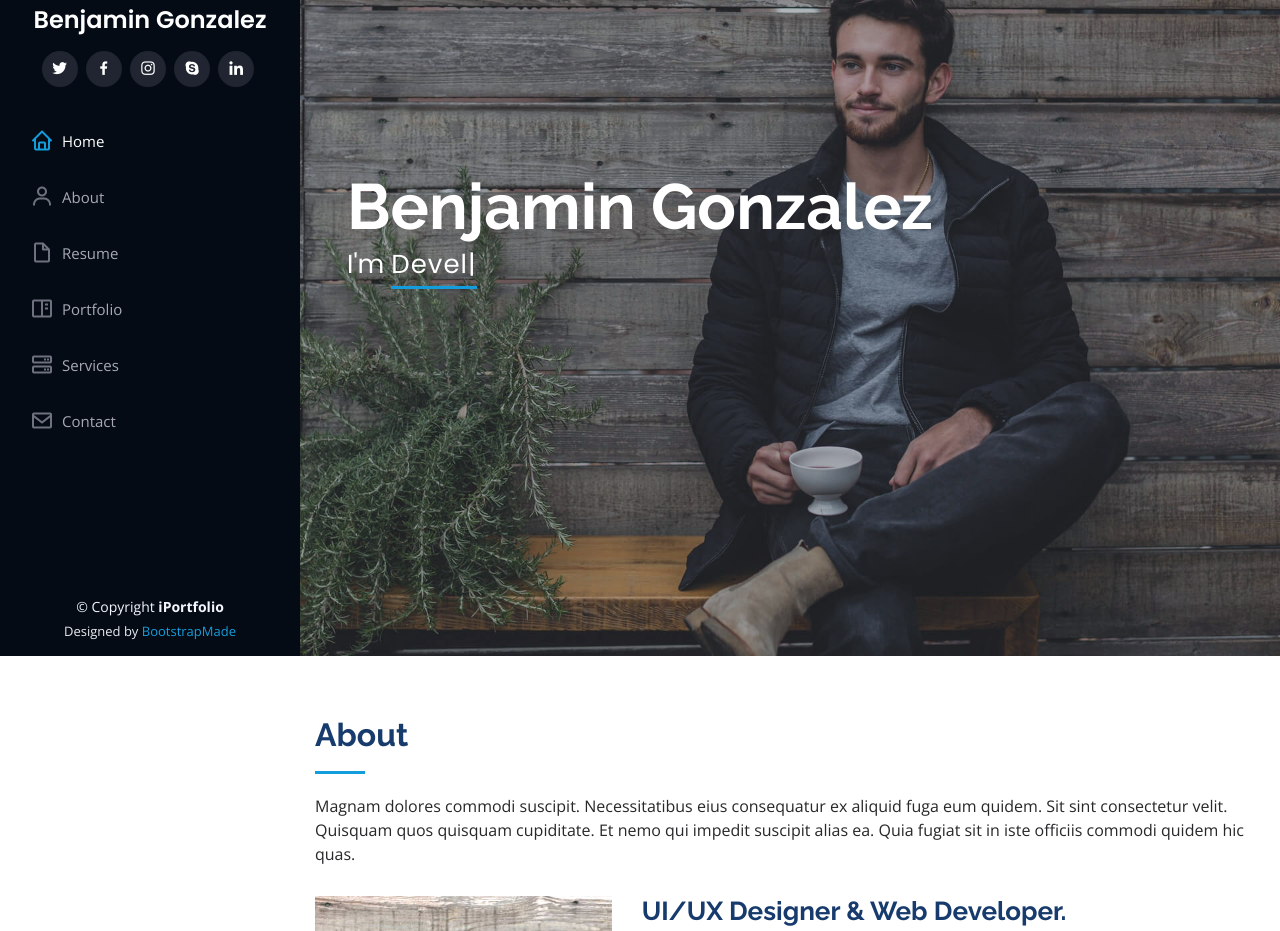
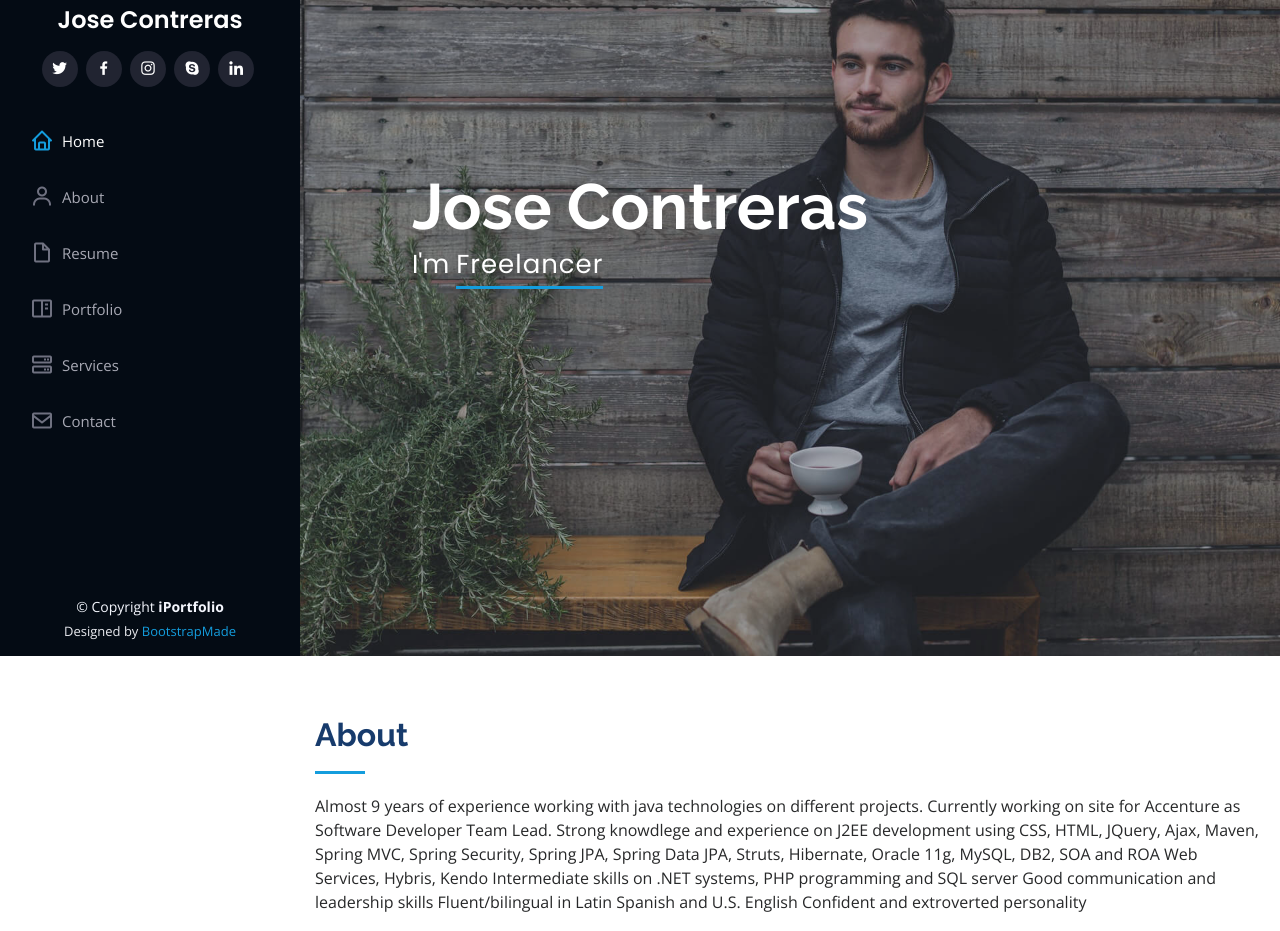
Before and after one commit to benzalez/tonterias, a plain HTML site: page index.html in a window 1280 px wide. Shown: the part 144-1075 px from the top of the page. Drawn offline with nearby package versions, Linux system fonts and the light colour scheme.

Commit message:
Update About

```diff
--- a/index.html
+++ b/index.html
@@ -46,7 +46,7 @@
 
       <div class="profile">
         <img src="assets/img/profile-img.jpg" alt="" class="img-fluid rounded-circle">
-        <h1 class="text-light"><a href="index.html">Benjamin Gonzalez</a></h1>
+        <h1 class="text-light"><a href="index.html">Jose Contreras</a></h1>
         <div class="social-links mt-3 text-center">
           <a href="#" class="twitter"><i class="bx bxl-twitter"></i></a>
           <a href="#" class="facebook"><i class="bx bxl-facebook"></i></a>
@@ -75,8 +75,8 @@
   <!-- ======= Hero Section ======= -->
   <section id="hero" class="d-flex flex-column justify-content-center align-items-center">
     <div class="hero-container" data-aos="fade-in">
-      <h1>Benjamin Gonzalez</h1>
-      <p>I'm <span class="typed" data-typed-items="Designer, Developer, Freelancer, Photographer"></span></p>
+      <h1>Jose Contreras</h1>
+      <p>I'm <span class="typed" data-typed-items="Developer, Freelancer, Investor"></span></p>
     </div>
   </section><!-- End Hero -->
 
@@ -88,7 +88,15 @@
 
         <div class="section-title">
           <h2>About</h2>
-          <p>Magnam dolores commodi suscipit. Necessitatibus eius consequatur ex aliquid fuga eum quidem. Sit sint consectetur velit. Quisquam quos quisquam cupiditate. Et nemo qui impedit suscipit alias ea. Quia fugiat sit in iste officiis commodi quidem hic quas.</p>
+          <p>
+            Almost 9 years of experience working with java technologies on different projects.
+            Currently working on site for Accenture as Software Developer Team Lead.
+            Strong knowdlege and experience on J2EE development using CSS, HTML, JQuery, Ajax, Maven, Spring MVC, Spring Security, Spring JPA, Spring Data JPA, Struts, Hibernate, Oracle 11g, MySQL, DB2, SOA and ROA Web Services, Hybris, Kendo
+            Intermediate skills on .NET systems, PHP programming and SQL server
+            Good communication and leadership skills
+            Fluent/bilingual in Latin Spanish and U.S. English
+            Confident and extroverted personality
+          </p>
         </div>
 
         <div class="row">
@@ -256,7 +264,7 @@
           <div class="col-lg-6" data-aos="fade-up">
             <h3 class="resume-title">Sumary</h3>
             <div class="resume-item pb-0">
-              <h4>Benjamin Gonzalez</h4>
+              <h4>Jose Contreras</h4>
               <p><em>Innovative and deadline-driven Graphic Designer with 3+ years of experience designing and developing user-centered digital/print marketing material from initial concept to final, polished deliverable.</em></p>
               <ul>
                 <li>Portland par 127,Orlando, FL</li>
```
